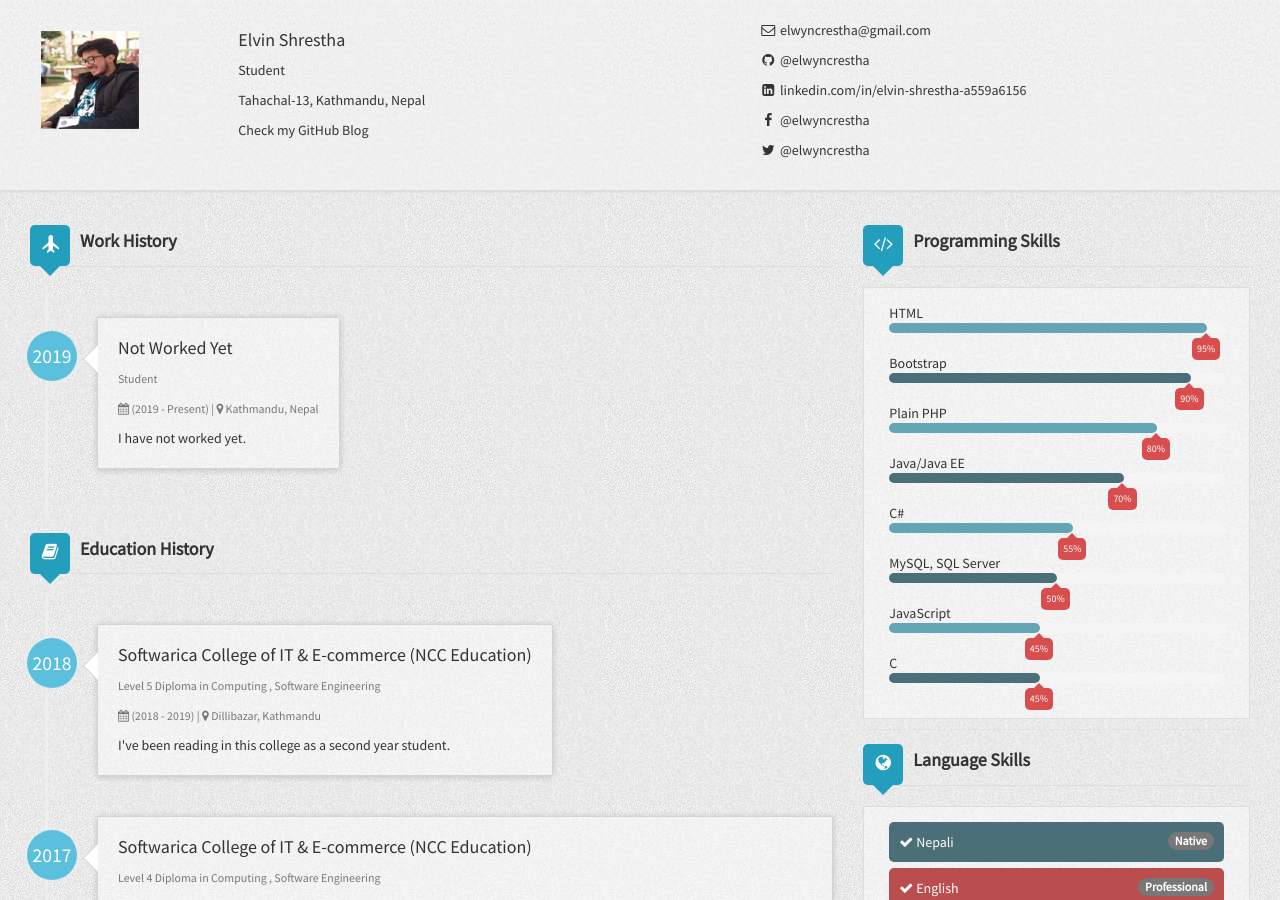
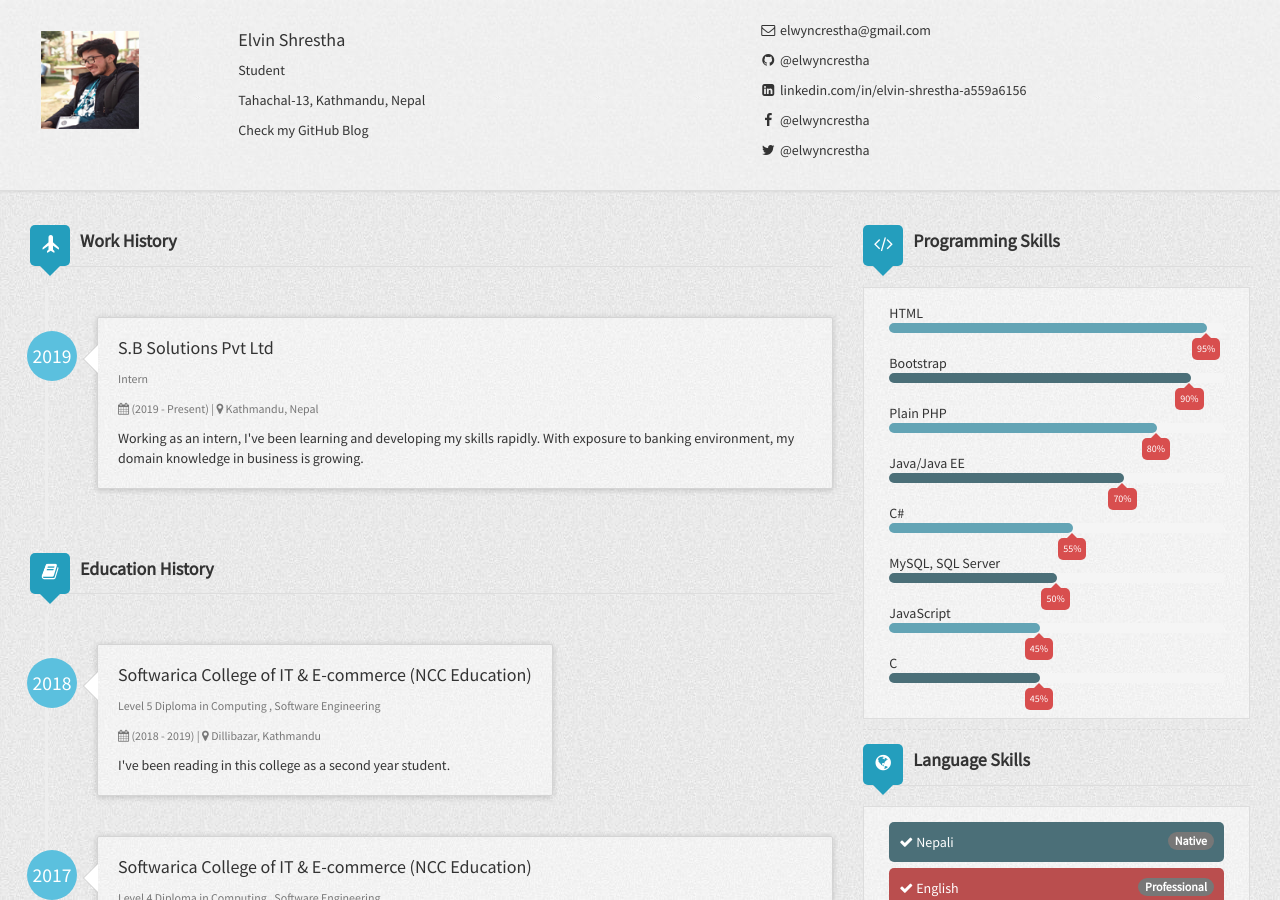
Before and after one commit to elwyncrestha/elwyncrestha.github.io-old, a Jekyll site: the page built from index.html, in a window 1280 px wide and 900 px high. Built offline with Jekyll 4.4.1, drawn with Linux system fonts in a browser that asks for light colours; nearby versions of some CDN libraries.

Commit message:
Profile update: Work history

```diff
--- a/_config.yml
+++ b/_config.yml
@@ -29,12 +29,12 @@ author:
 #  stackoverflow: 4582127
   workHistory:
     - work1:
-      company: Not Worked Yet
+      company: S.B Solutions Pvt Ltd
       location: Kathmandu, Nepal
-      title: Student
+      title: Intern
       started: 2019
       duration: (2019 - Present)
-      description: I have not worked yet.
+      description: Working as an intern, I've been learning and developing my skills rapidly. With exposure to banking environment, my domain knowledge in business is growing.
   educationHistory:
     - education1:
       organization: Softwarica College of IT & E-commerce (NCC Education)
```
